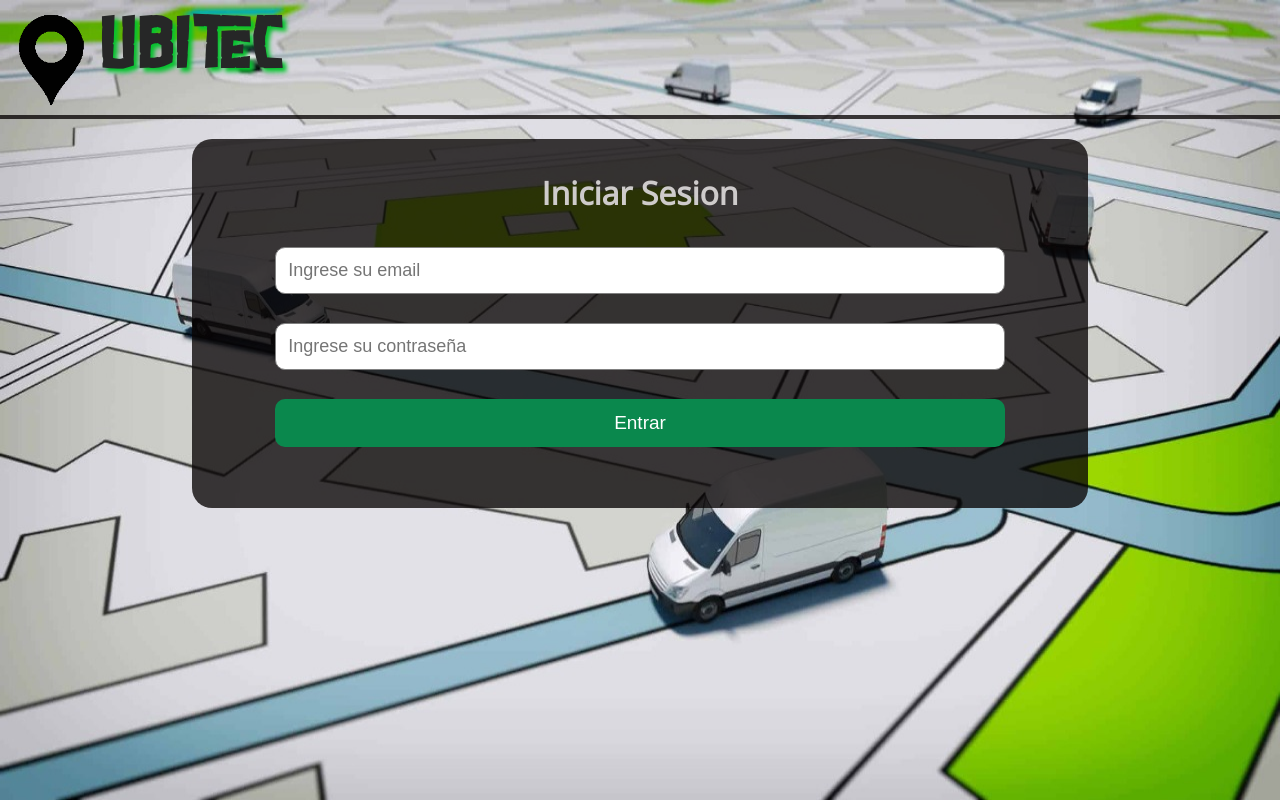
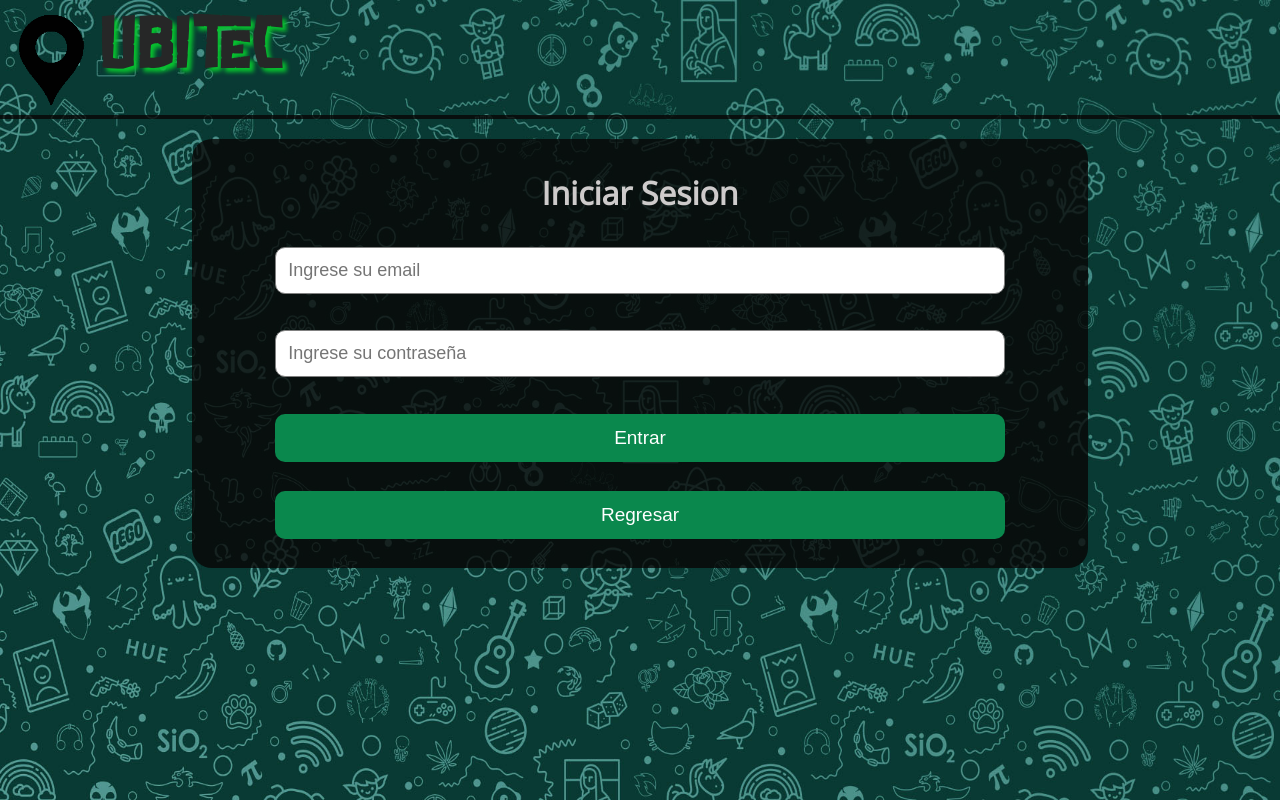
Before and after one commit to lucasmoreyra1/applogic, a PHP site: page /login.php in a window 1280 px wide. Run offline with PHP 8.4, Linux system fonts and the light colour scheme.

Commit message:
login prolijo y comentado

```diff
--- a/php-login/assets/css/style.css
+++ b/php-login/assets/css/style.css
@@ -1,11 +1,3 @@
-.fondo1 {
-	margin: 0;
-    padding: 0;
-	font-family: 'Open Sans', sans-serif;
-	background-image: url("../css/fondogps.png");
-    background-attachment: fixed;
-    background-size: 100% 100%;
-}
 .fondo {
 	margin: 0;
 	padding: 0;
@@ -55,7 +47,7 @@ h1 {
 .caja {
     width: 70%;
     margin: 20px auto;
-    padding: 2.5% 6.5%;
+    padding: 2.5% 6.5% 0% 6.5%;
     box-sizing: border-box;
 	background-color: #080404c7;
 	border-radius: 20px;
@@ -63,7 +55,7 @@ h1 {
 input[type="text"], input[type="password"] {
 	width: 100%;
 	padding: 12px;
-	margin-bottom: 4%;
+	margin-bottom: 5%;
 	box-sizing: border-box;
 	font-size: 18px;
     outline: none;
@@ -87,26 +79,28 @@ input[type="submit"]:hover, input[type="button"]:hover {
     transition: .3s;
 }
 .mensaje {
+	padding-bottom: 4%;
 	text-align: center;
 	color: white;
 }
 .cajados {
 	width: 96%;
-	margin: 2% 2% 0% 2%;
+	margin: 2% 2% 1% 2%;
 	padding: 2%;
 	box-sizing: border-box;
 	background-color: #080404c7;
 	border-radius: 10px;
 }
 .cajados input[type="text"] {
-	width: 90.2%;
+	width: 90.6%;
 	margin: 0 2% 0 0;
+	padding: 16px;
 }
 #add, #add_start {
 	width: 7%;
 	background-color: red;
 	color: white;
-	padding: 12px 0%;
+	padding: 16px 0%;
 	margin: 0%;
 }
 #add:hover, #submit:hover, #add_start:hover {
@@ -238,18 +232,17 @@ table label input:checked ~ .check:after {
 		height: 70px;
 	}
 	.cajados input[type="text"] {
-		width: 89%;
+		width: 89.3%;
+		padding: 12px;
 	}
 	#add, #add_start {
 		width: 8.2%;
+		padding: 12px 0%;
 	}
 }
-@media all and (min-width:320px) and (max-width:599px) and (orientation:portrait){
+@media screen and (min-width:320px) and (max-width:599px) and (orientation:portrait){
 	.fondo {
 		background-image: url("../css/fondoindex-res.jpg");
-	}
-	.fondo1 {
-		background-image: url("../css/fondocelu.jpg");
 	}
 	.logogps {
 		width: 50px;
@@ -269,7 +262,7 @@ table label input:checked ~ .check:after {
 	}
 	.caja {
 		width: 92%;
-		padding: 20px 30px;
+		padding: 20px 30px 0 30px;
 		margin: 20px auto;
 		border-radius: 20px;
 	}
@@ -277,7 +270,7 @@ table label input:checked ~ .check:after {
 		margin-bottom: 10%;
 	}
 	.mensaje{
-		margin-bot: 0;
+		padding-bottom: 8%;
 	}
 	.cajados {
 		width: 100%;
--- a/php-login/login.php
+++ b/php-login/login.php
@@ -35,7 +35,7 @@
         <link href="https://fonts.googleapis.com/css2?family=Open+Sans:ital,wght@0,400;1,700&display=swap" rel="stylesheet">
         <link rel="stylesheet" type="text/css" href="assets/css/style.css">
     </head>
-    <body class="fondo1">
+    <body class="fondo">
         <?php
             require 'partials/header.php';
         ?>
@@ -44,6 +44,7 @@
             <input type="text" name="email" placeholder="Ingrese su email">
             <input type="password" name="password" placeholder="Ingrese su contraseña">
             <input type="submit" value="Entrar">
+            <input type="button" value="Regresar" onClick="history.go(-1);"><!--Boton para regresar a página anterior-->
             <?php if(!empty($message)): ?>
                 <div class="mensaje"><?= $message ?></div>
             <?php endif; ?>
```
Also changed, not shown: php-login/index.php (+14 -50 lines). Lines whose indentation alone changed are shown as unchanged.
